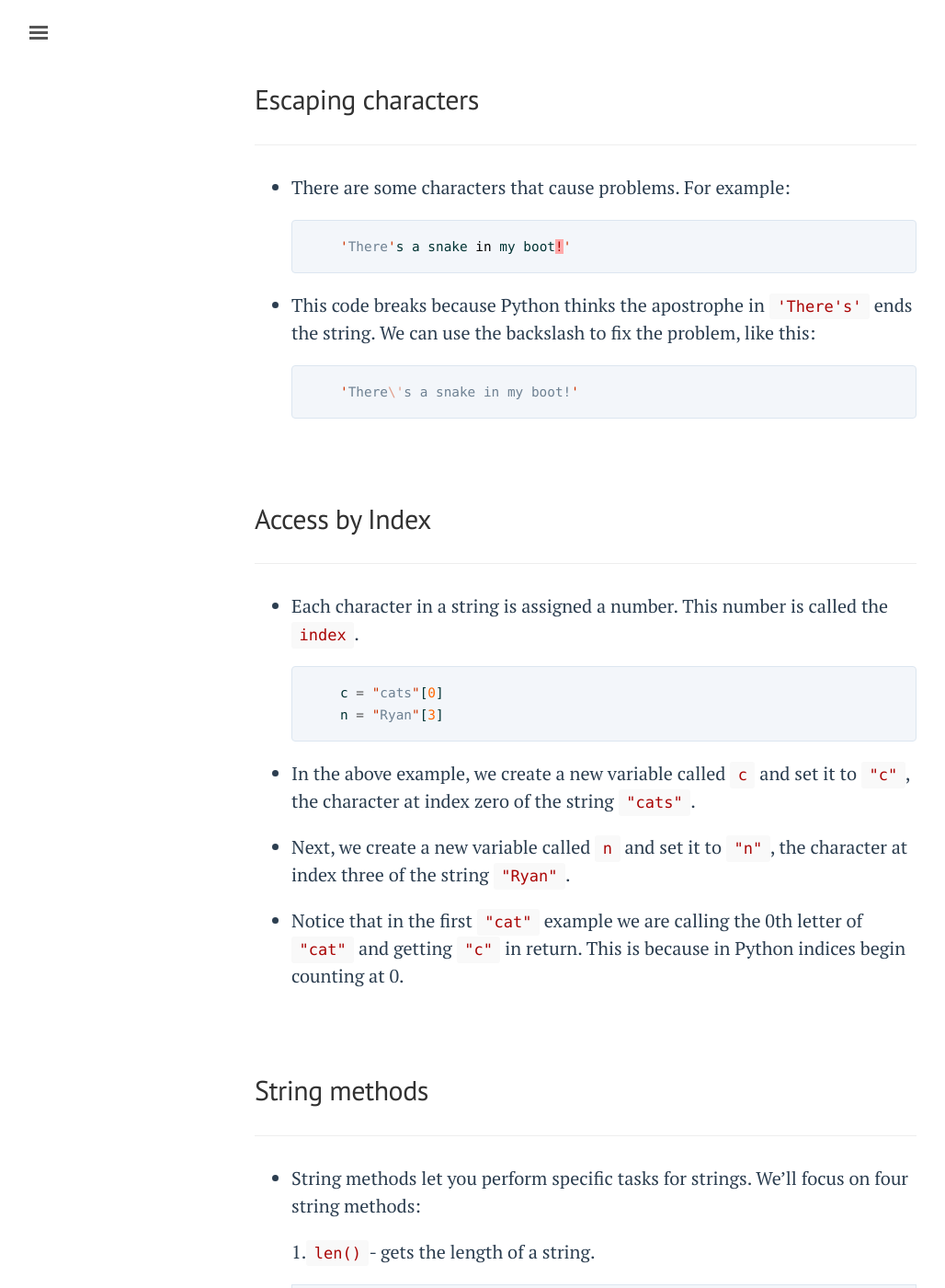
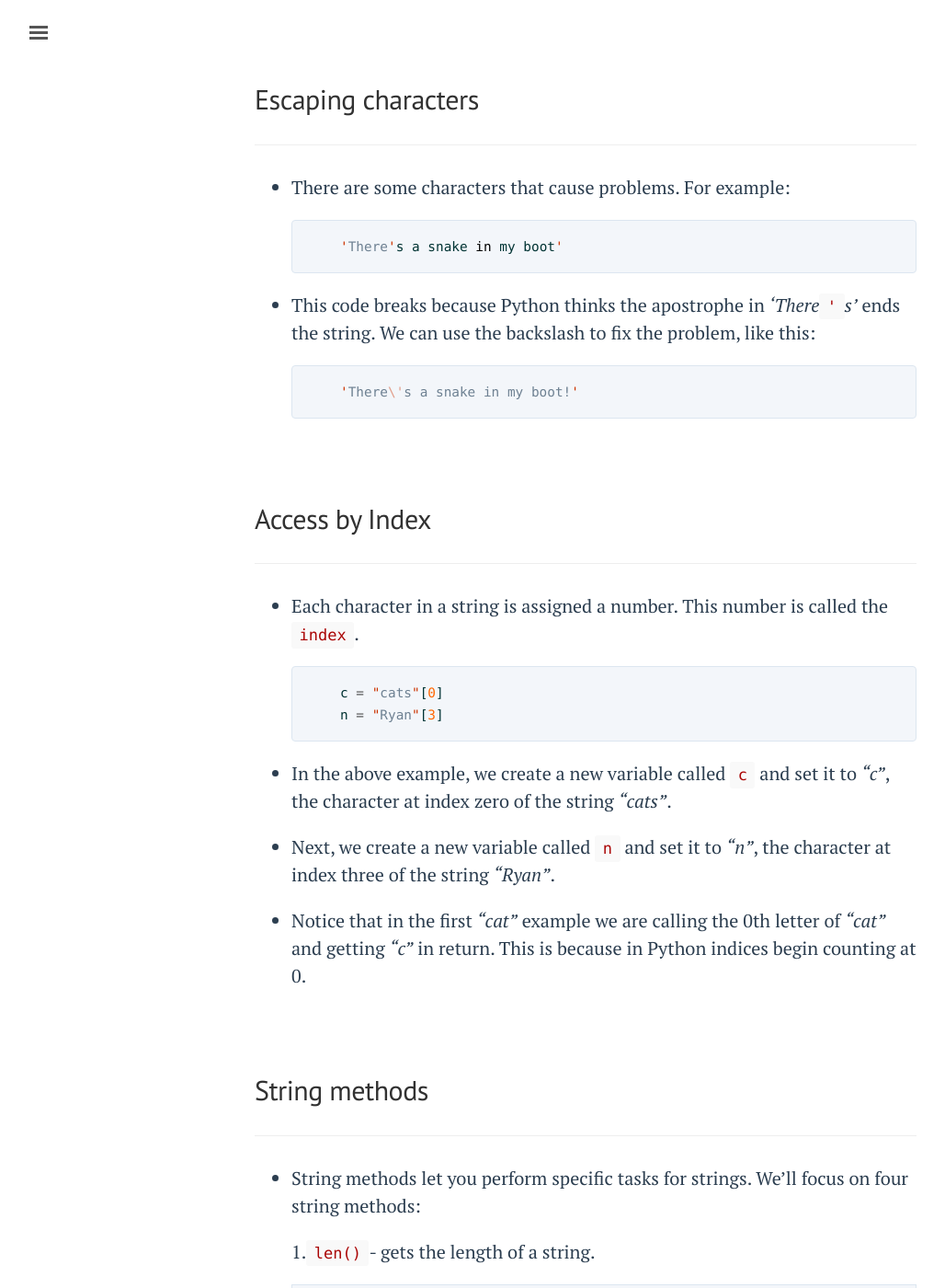
Before and after one commit to g-kutty/py-tour, a Jekyll site: the page built from lessons/02/strings.md, in a window 1280 px wide and 1400 px high, scrolled down 611 px. Shown: the whole window at 92% size, without its empty margins (3-1031 px from the left). Built offline with Jekyll 4.4.1, drawn with Linux system fonts in a browser that asks for light colours; some of the changed text lies outside the part shown.

````diff
--- a/lessons/02/strings.md
+++ b/lessons/02/strings.md
@@ -12,9 +12,9 @@ title: 02 - Strings
         food = "cheese"
     ```
 
-- In the above example, we create a variable `name` and set it to the string value ``"Ryan"``.
+- In the above example, we create a variable `name` and set it to the string value _"Ryan"_.
 
-- We also set `age` to `"19"` and `food` to `"cheese"`.
+- We also set `age` to _"19"_ and `food` to _"cheese"_.
 
 - Strings need to be within quotes.
 
@@ -27,10 +27,10 @@ title: 02 - Strings
 - There are some characters that cause problems. For example:
 
     ```python
-        'There's a snake in my boot!'
+        'There's a snake in my boot'
     ```
 
-- This code breaks because Python thinks the apostrophe in `'There's'` ends the string. We can use the backslash to fix the problem, like this:
+- This code breaks because Python thinks the apostrophe in _'There`'`s'_ ends the string. We can use the backslash to fix the problem, like this:
 
     ```python
         'There\'s a snake in my boot!'
@@ -49,11 +49,11 @@ title: 02 - Strings
         n = "Ryan"[3]
     ```
 
-- In the above example, we create a new variable called `c` and set it to `"c"`, the character at index zero of the string `"cats"`.
+- In the above example, we create a new variable called `c` and set it to _"c"_, the character at index zero of the string _"cats"_.
 
-- Next, we create a new variable called `n` and set it to `"n"`, the character at index three of the string `"Ryan"`.
+- Next, we create a new variable called `n` and set it to _"n"_, the character at index three of the string _"Ryan"_.
 
-- Notice that in the first `"cat"` example we are calling the 0th letter of `"cat"` and getting `"c"` in return. This is because in Python indices begin counting at 0.
+- Notice that in the first _"cat"_ example we are calling the 0th letter of _"cat"_ and getting _"c"_ in return. This is because in Python indices begin counting at 0.
 
 &nbsp;
 
@@ -93,7 +93,7 @@ title: 02 - Strings
 
 ***
 
-- Let's take a closer look at why you use `len(string)` and `str(object)`, but dot notation such as `"String".upper()` for the rest.
+- Let's take a closer look at why you use _len`(`string`)`_ and _str`(`object`)`_, but dot notation such as _"String"`.`upper()_ for the rest.
 
 - Methods that use dot notation only work with strings.
 
@@ -105,7 +105,7 @@ title: 02 - Strings
 
 ***
 
-- The `+` operator between strings will __'add'__ them together, one after the other. Notice that there are spaces inside the quotation marks after `Life` and `of` so that we can make the combined string look like 3 words.
+- The `+` operator between strings will _'add'_ them together, one after the other. Notice that there are spaces inside the quotation marks after _Life_ and _of_ so that we can make the combined string look like 3 words.
 
     ```python
         print "Life " + "of " + "Brian"
````
